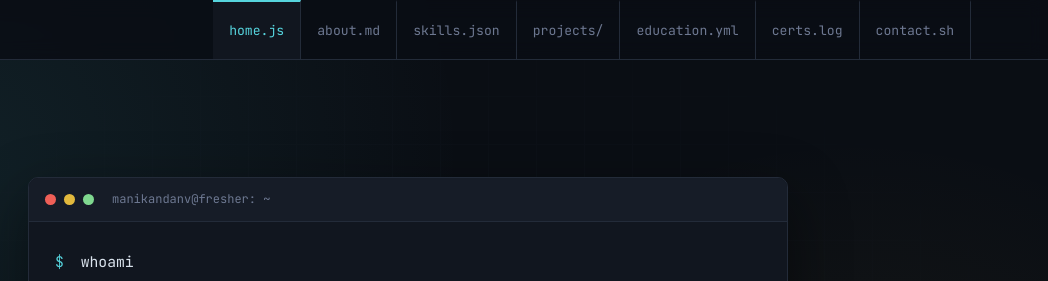
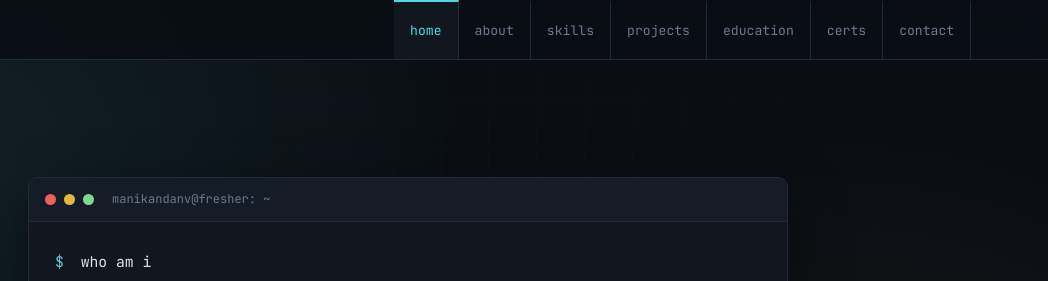
Before and after one commit to manikandanvmk30-cpu/manikandan-portfolio, a plain HTML site: page index.html in a window 1280 px wide. Shown: the top 281 px of the page, 232-1280 px from the left. Drawn offline with Linux system fonts and the light colour scheme.

Commit message:
Updated Portfolio

```diff
--- a/index.html
+++ b/index.html
@@ -16,13 +16,13 @@
   <div class="logo"><span class="logo-bracket">&lt;</span>Manikandan_V<span class="logo-bracket">/&gt;</span></div>
   <button class="nav-toggle" id="navToggle" aria-label="Toggle menu"><span></span><span></span><span></span></button>
   <ul id="navLinks">
-    <li><a href="#home" class="tab active" data-tab="home.js">home.js</a></li>
-    <li><a href="#about" class="tab" data-tab="about.md">about.md</a></li>
-    <li><a href="#skills" class="tab" data-tab="skills.json">skills.json</a></li>
-    <li><a href="#projects" class="tab" data-tab="projects/">projects/</a></li>
-    <li><a href="#education" class="tab" data-tab="education.yml">education.yml</a></li>
-    <li><a href="#certifications" class="tab" data-tab="certs.log">certs.log</a></li>
-    <li><a href="#contact" class="tab" data-tab="contact.sh">contact.sh</a></li>
+    <li><a href="#home" class="tab active" data-tab="home.js">home</a></li>
+    <li><a href="#about" class="tab" data-tab="about.md">about</a></li>
+    <li><a href="#skills" class="tab" data-tab="skills.json">skills</a></li>
+    <li><a href="#projects" class="tab" data-tab="projects/">projects</a></li>
+    <li><a href="#education" class="tab" data-tab="education.yml">education</a></li>
+    <li><a href="#certifications" class="tab" data-tab="certs.log">certs</a></li>
+    <li><a href="#contact" class="tab" data-tab="contact.sh">contact</a></li>
   </ul>
 </nav>
 
@@ -36,7 +36,7 @@
         <span class="terminal-title">manikandanv@fresher: ~</span>
       </div>
       <div class="terminal-body">
-        <p class="line"><span class="prompt">$</span> whoami</p>
+        <p class="line"><span class="prompt">$</span> who am i</p>
         <h1 class="typed-name"><span id="typedName"></span><span class="cursor">&#9608;</span></h1>
         <p class="line muted">// Computer Science Engineering student, Sona College of Technology</p>
         <p class="line"><span class="prompt">$</span> cat roles.txt</p>
```
